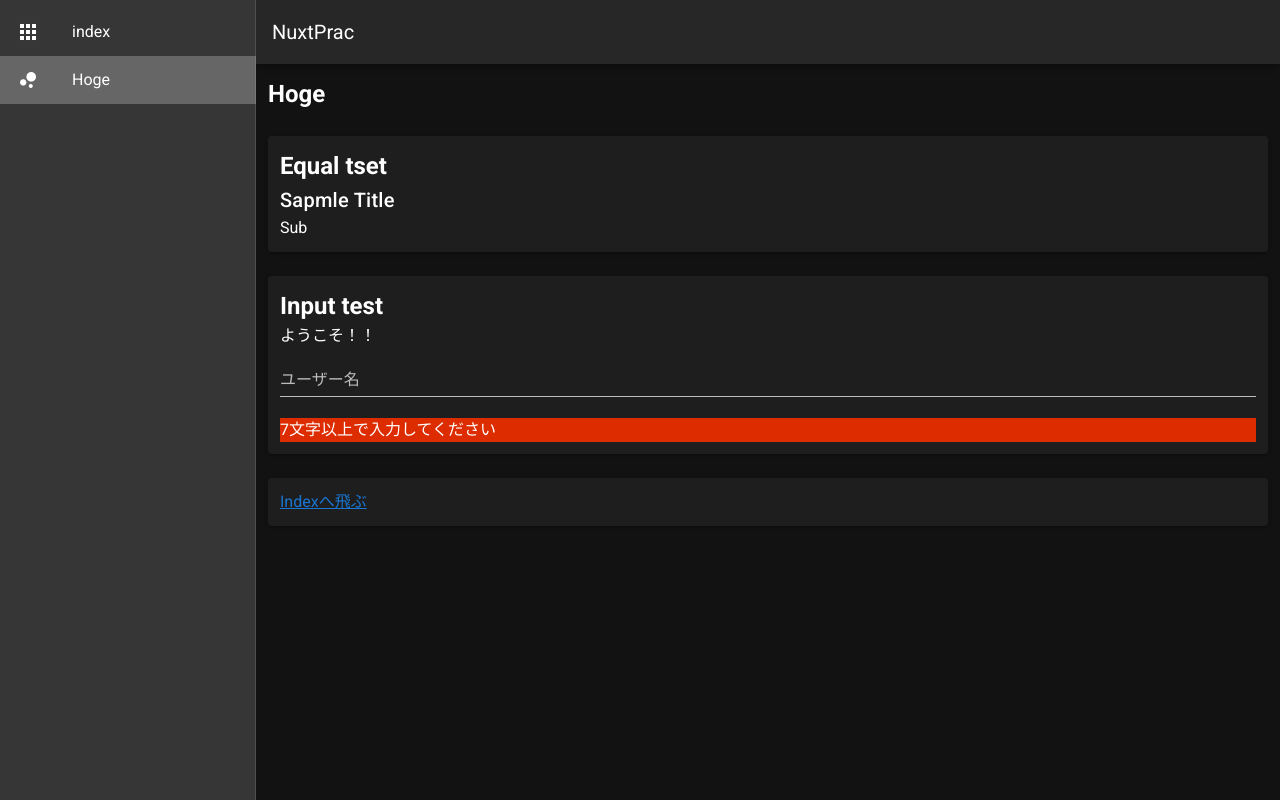
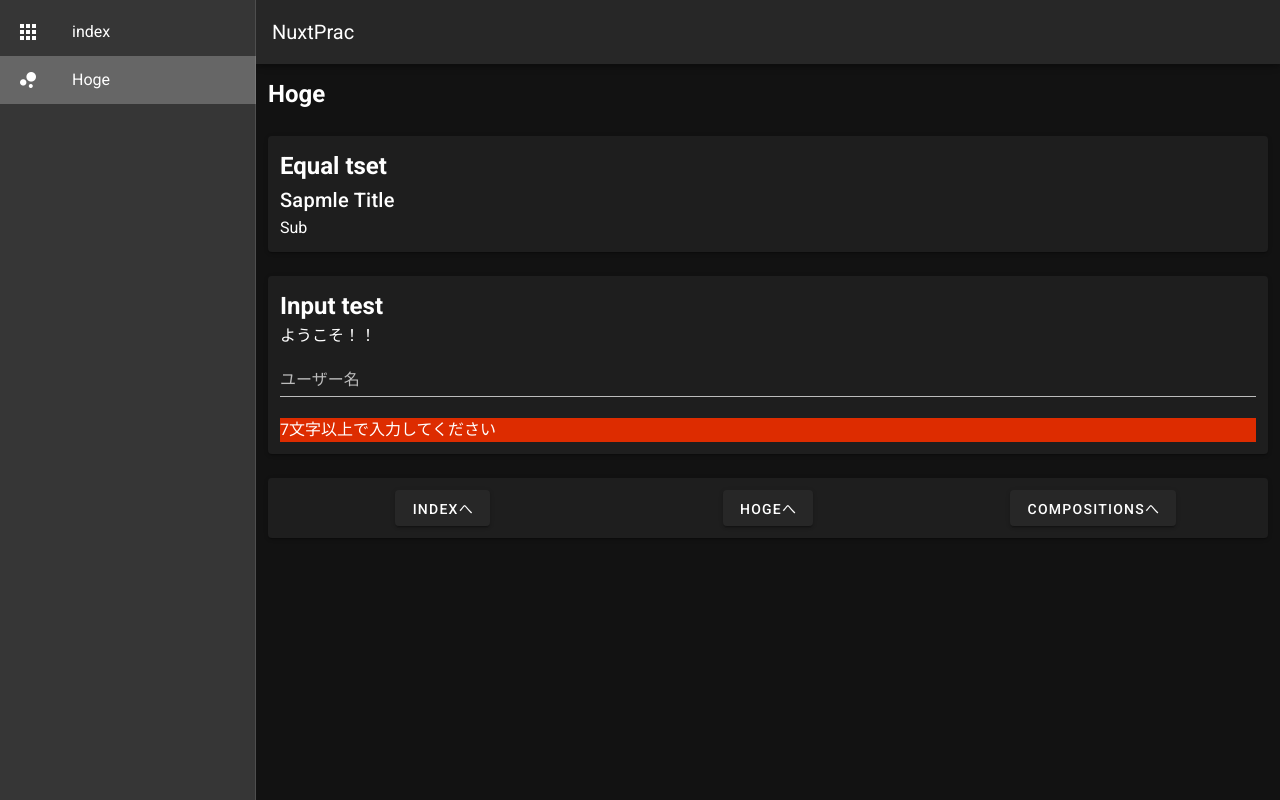
Before and after one commit to taiga248/NuxtPrac, a Nuxt app: page /hoge in a window 1280 px wide. Built offline with nearby package versions, Linux system fonts and the light colour scheme.

Commit message:
Update:WIP Link

```diff
--- a/components/Link.vue
+++ b/components/Link.vue
@@ -1,10 +1,25 @@
 <template>
-  <div>
-    <nuxt-link to="/">Indexへ飛ぶ</nuxt-link>
+  <div class="text-center">
+    <v-layout wrap>
+      <v-flex v-for="route in routes" :key="route.id" class="mx-auto" xs3>
+        <nav>
+          <nuxt-link :to="'/' + route">
+            <v-btn primary> {{ route === '' ? 'index' : route }}へ </v-btn>
+          </nuxt-link>
+        </nav>
+      </v-flex>
+    </v-layout>
   </div>
 </template>
 
 <script lang="ts">
-import Vue from 'vue'
-export default Vue.extend({})
+export default {
+  setup() {
+    const routes = ['', 'hoge', 'compositions']
+
+    return {
+      routes,
+    }
+  },
+}
 </script>
```
Also changed, not shown: 1 other file (tests, documents, lock files or other folders).
